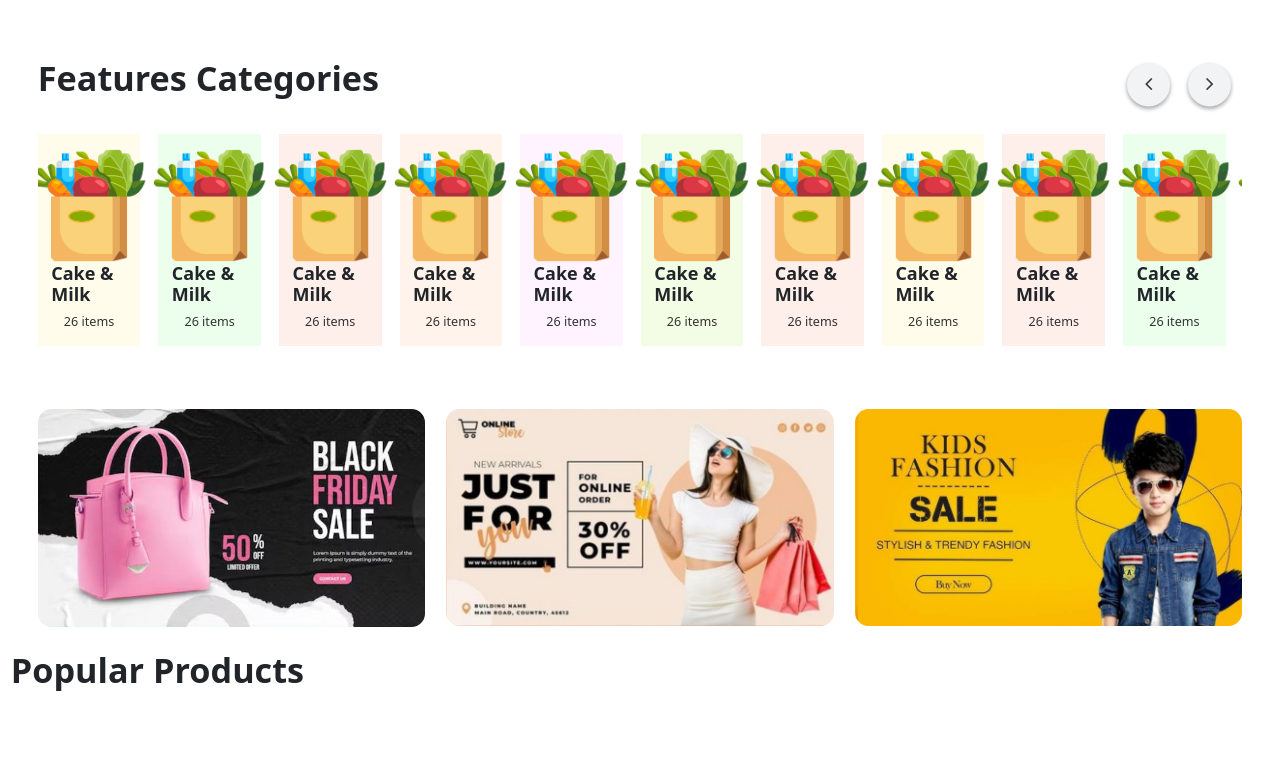
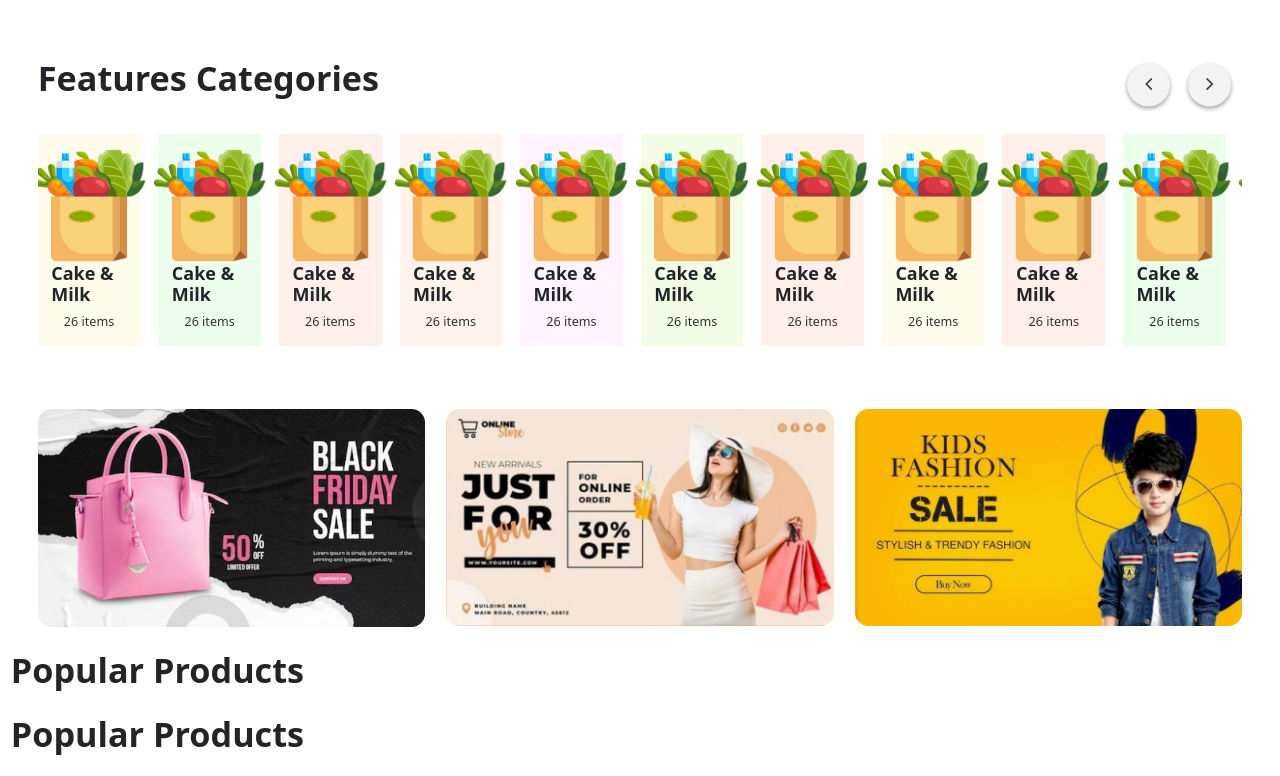
Before and after one commit to yash3567/Dynamic-Ecommerce-Platform, a React (Vite) app in the folder frontend/: page / in a window 1280 px wide. Shown: the part 639-1415 px from the top of the page. Before the commit the page ends 1352 px from the top, so only its background shows below. Built offline with nearby package versions, Linux system fonts and the light colour scheme; no server answers.

Commit message:
modified

```diff
--- a/frontend/src/pages/Home/index.jsx
+++ b/frontend/src/pages/Home/index.jsx
@@ -16,6 +16,13 @@ const Home = () => {
         </div>
 
       </section>
+      <section className='homeProducts'>
+        <div className="container-fluid">
+          <h2 className="hd">Popular Products</h2>
+
+        </div>
+
+      </section>
 
     </>
 
```
